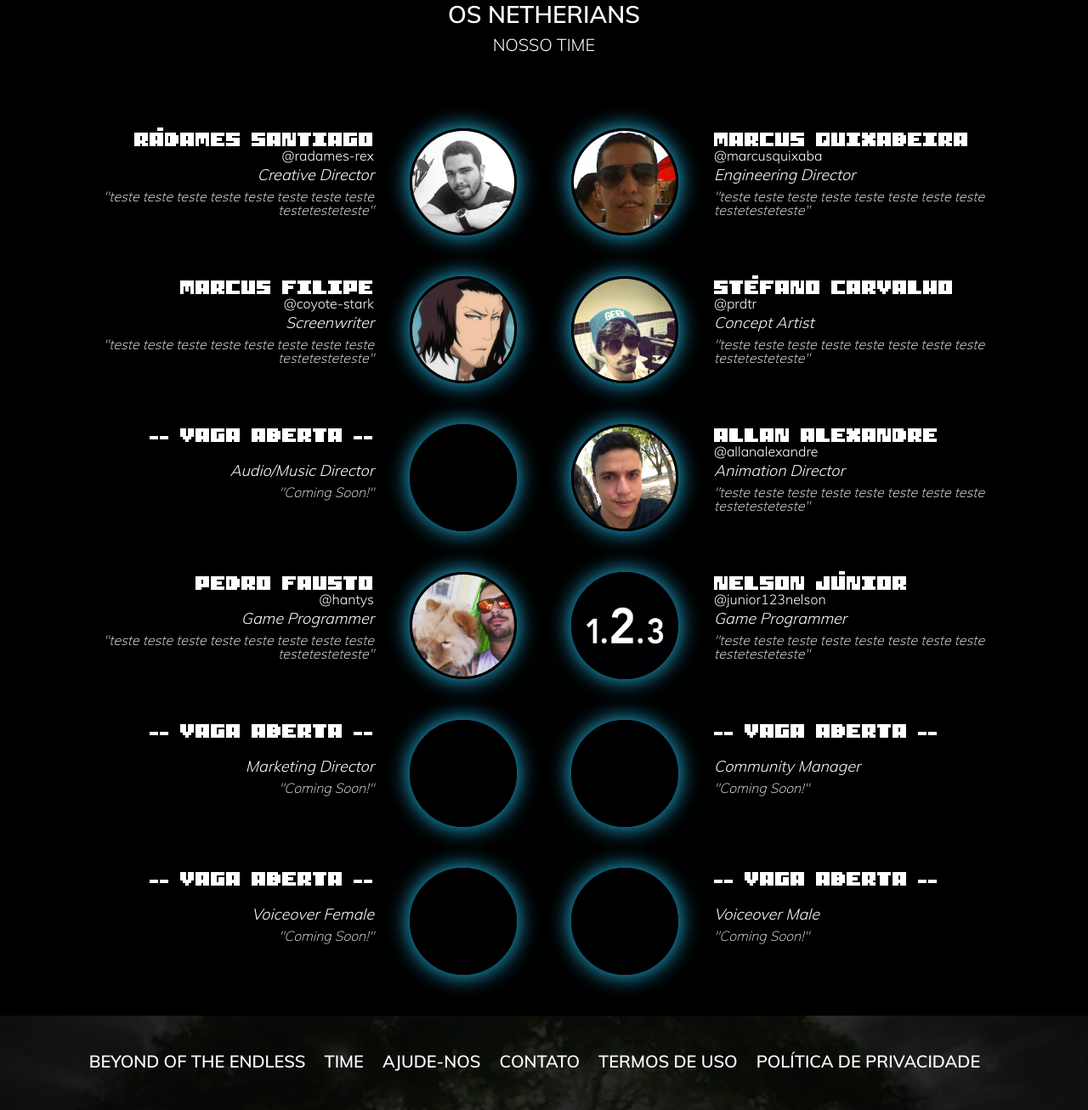
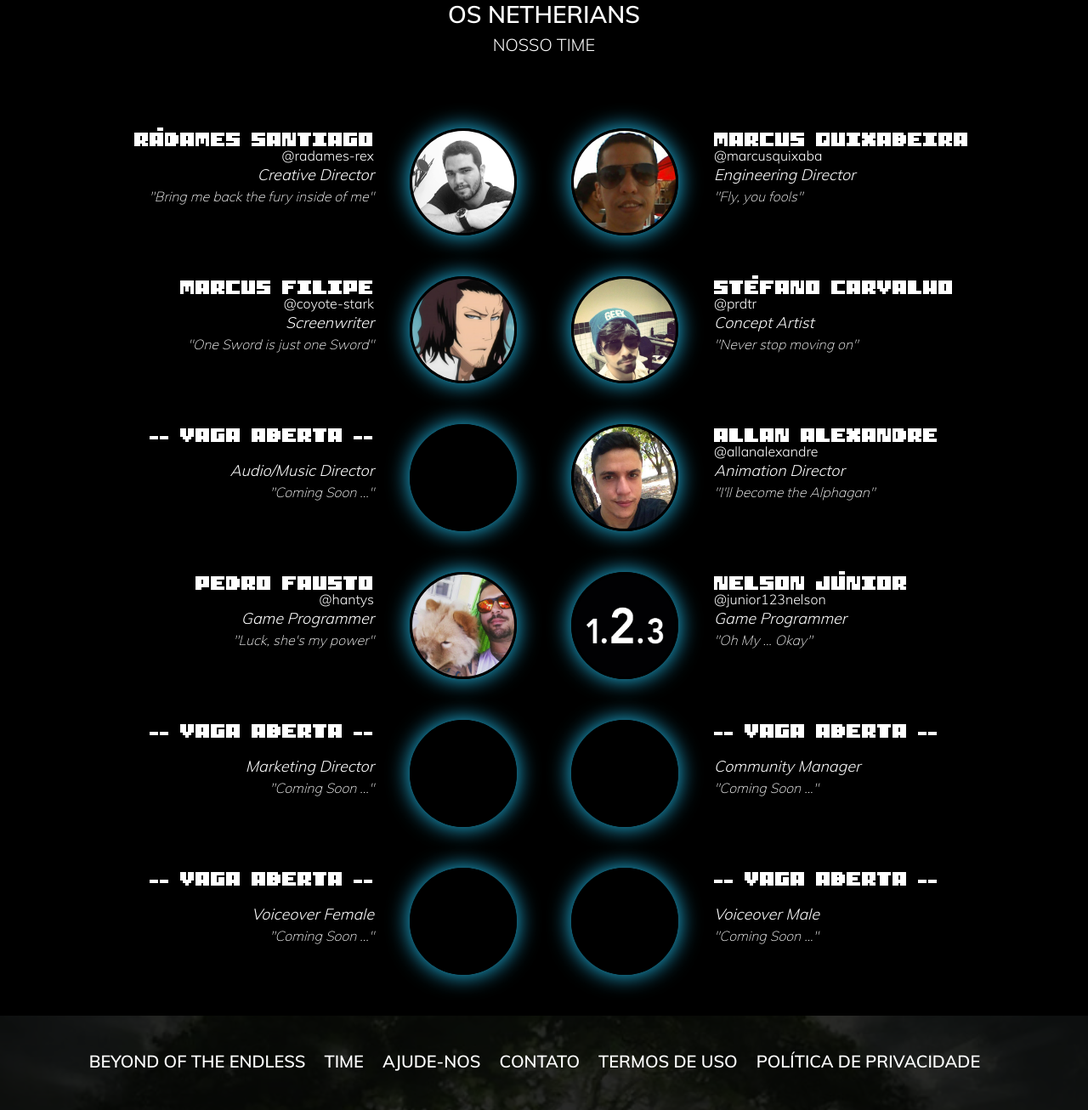
Before and after one commit to radames-rex/new-page-netherians, a website: page src/index.html in a window 1280 px wide. Shown: the part 5890-7196 px from the top of the page at 85% size. Drawn offline with nearby package versions, Linux system fonts and the light colour scheme.

Commit message:
frases ??? ;)

```diff
--- a/src/index.html
+++ b/src/index.html
@@ -213,7 +213,7 @@
 						<h4>Rádames Santiago</h4>
 						<small>@radames-rex</small>
 						<span>Creative Director</span>
-						<p>teste teste teste teste teste teste teste teste testetesteteste</p>
+						<p>Bring me back the fury inside of me</p>
 					</div>
 				</div>
 				<div class="team-member row">
@@ -224,7 +224,7 @@
 						<h4>Marcus Quixabeira</h4>
 						<small>@marcusquixaba</small>
 						<span>Engineering Director</span>
-						<p>teste teste teste teste teste teste teste teste testetesteteste</p>
+						<p>Fly, you fools</p>
 					</div>
 				</div>
 			</div>
@@ -237,7 +237,7 @@
 						<h4>Marcus Filipe</h4>
 						<small>@coyote-stark</small>
 						<span>Screenwriter</span>
-						<p>teste teste teste teste teste teste teste teste testetesteteste</p>
+						<p>One Sword is just one Sword</p>
 					</div>
 				</div>
 				<div class="team-member row">
@@ -248,7 +248,7 @@
 						<h4>Stéfano Carvalho</h4>
 						<small>@prdtr</small>
 						<span>Concept Artist</span>
-						<p>teste teste teste teste teste teste teste teste testetesteteste</p>
+						<p>Never stop moving on</p>
 					</div>
 				</div>
 			</div>
@@ -261,7 +261,7 @@
 						<h4>-- Vaga Aberta --</h4>
 						<small>&nbsp;</small>
 						<span>Audio/Music Director</span>
-						<p>Coming Soon!</p>
+						<p>Coming Soon ...</p>
 					</div>
 				</div>
 				<div class="team-member row">
@@ -272,7 +272,7 @@
 						<h4>Allan Alexandre</h4>
 						<small>@allanalexandre</small>
 						<span>Animation Director</span>
-						<p>teste teste teste teste teste teste teste teste testetesteteste</p>
+						<p>I'll become the Alphagan</p>
 					</div>
 				</div>
 			</div>
@@ -285,7 +285,7 @@
 						<h4>Pedro Fausto</h4>
 						<small>@hantys</small>
 						<span>Game Programmer</span>
-						<p>teste teste teste teste teste teste teste teste testetesteteste</p>
+						<p>Luck, she's my power</p>
 					</div>
 				</div>
 				<div class="team-member row">
@@ -296,7 +296,7 @@
 						<h4>Nelson Júnior</h4>
 						<small>@junior123nelson</small>
 						<span>Game Programmer</span>
-						<p>teste teste teste teste teste teste teste teste testetesteteste</p>
+						<p>Oh My ... Okay</p>
 					</div>
 				</div>
 			</div>
@@ -309,7 +309,7 @@
 						<h4>-- Vaga Aberta --</h4>
 						<small>&nbsp;</small>
 						<span>Marketing Director</span>
-						<p>Coming Soon!</p>
+						<p>Coming Soon ...</p>
 					</div>
 				</div>
 				<div class="team-member row">
@@ -320,7 +320,7 @@
 						<h4>-- Vaga Aberta --</h4>
 						<small>&nbsp;</small>
 						<span>Community Manager</span>
-						<p>Coming Soon!</p>
+						<p>Coming Soon ...</p>
 					</div>
 				</div>
 			</div>
@@ -333,7 +333,7 @@
 						<h4>-- Vaga Aberta --</h4>
 						<small>&nbsp;</small>
 						<span>Voiceover Female</span>
-						<p>Coming Soon!</p>
+						<p>Coming Soon ...</p>
 					</div>
 				</div>
 				<div class="team-member row">
@@ -344,7 +344,7 @@
 						<h4>-- Vaga Aberta --</h4>
 						<small>&nbsp;</small>
 						<span>Voiceover Male</span>
-						<p>Coming Soon!</p>
+						<p>Coming Soon ...</p>
 					</div>
 				</div>
 			</div>
```
